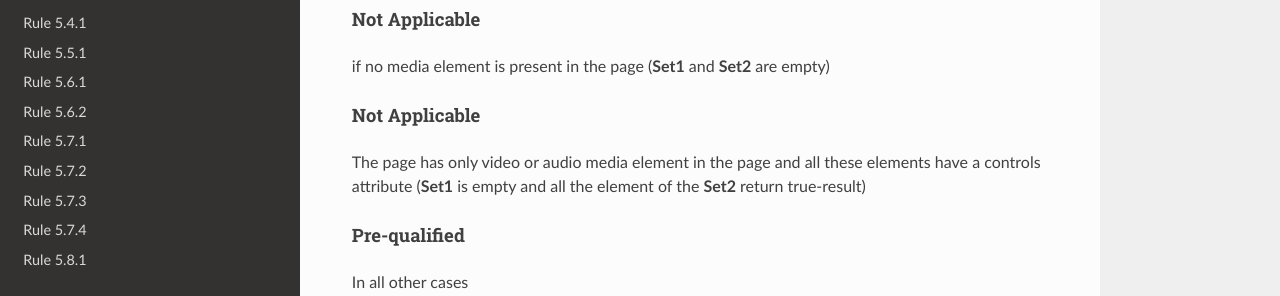
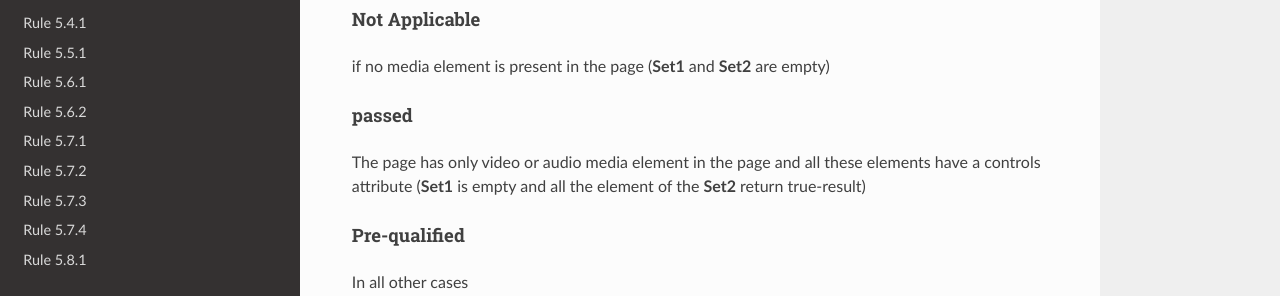
Before and after one commit to Tanaguru/RGAA3-2016, an MkDocs documentation site: the page built from docs/Rule-4-20-1.md, in a window 1280 px wide and 900 px high, scrolled down 1550 px. Shown: the part 452-748 px from the top of the window. Built offline with MkDocs 1.6.1, drawn with Linux system fonts in a browser that asks for light colours; nearby versions of some CDN libraries; old or Windows-style settings are respelled for this version of MkDocs.

Commit message:
Update sample test 4.20.1

```diff
--- a/docs/Rule-4-20-1.md
+++ b/docs/Rule-4-20-1.md
@@ -76,7 +76,7 @@ For each element return false-result of **Test2**, raise a MessageA
 
 if no media element is present in the page (**Set1** and **Set2** are empty)
 
-#### Not Applicable
+#### passed
 
 The page has only video or audio media element in the page and all these elements have a controls attribute (**Set1** is empty and all the element of the **Set2** return true-result)
 
```
